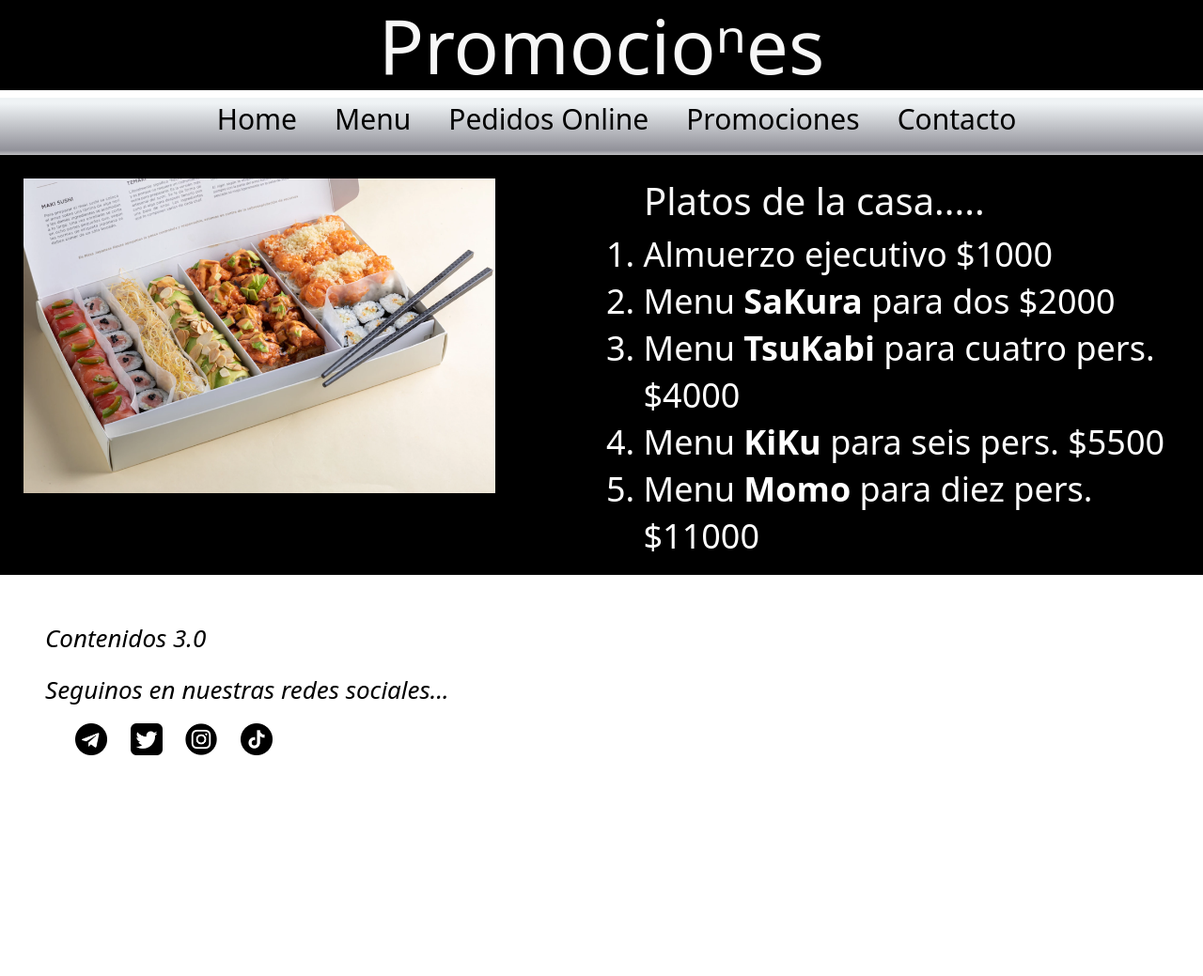
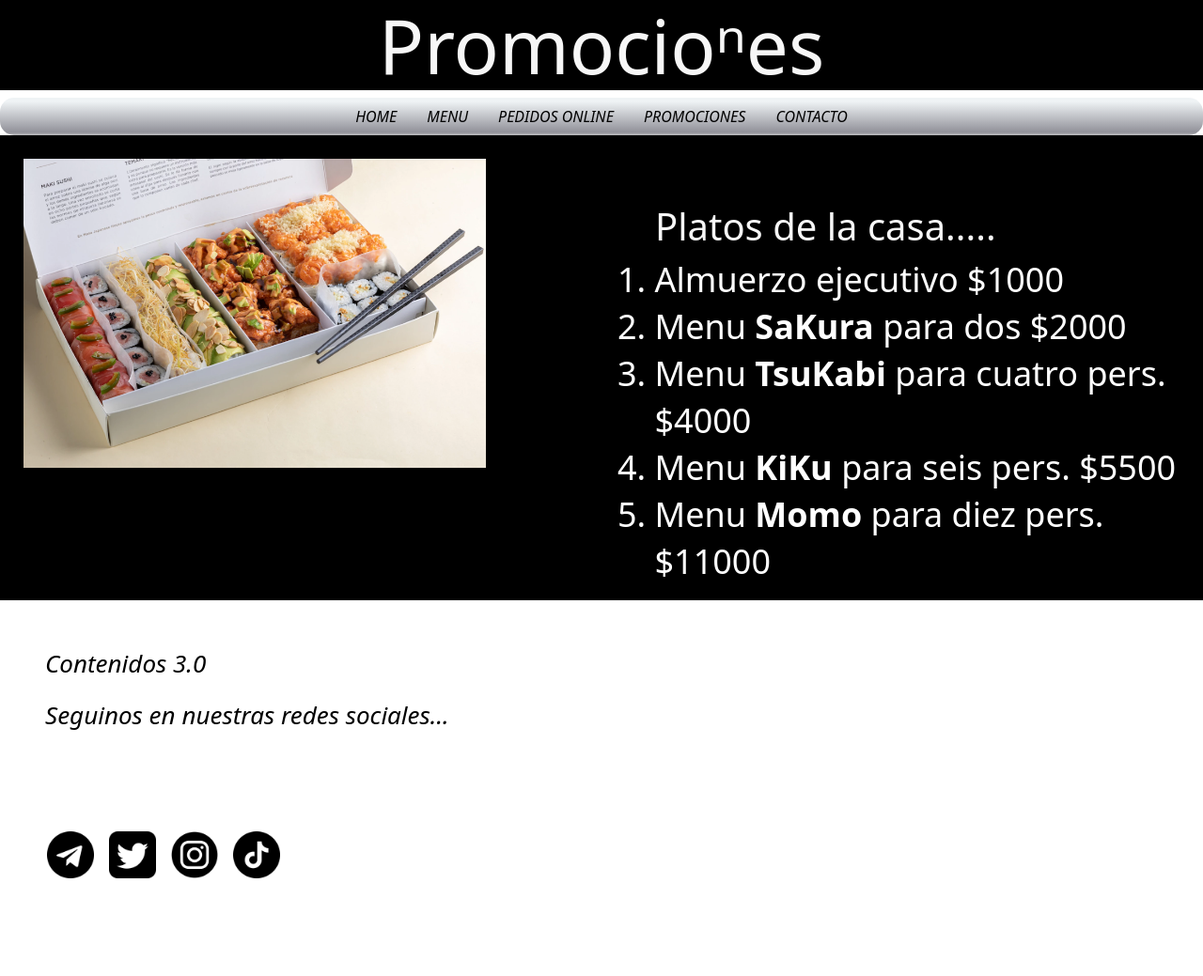
Before and after one commit to Karael2022/Proyecto.Saucedo, a plain HTML site: page Promociones.html in a window 1280 px wide. Shown: the whole page at 94% size. Before the commit the page ends 1012 px from the top, so only its background shows below. Drawn offline with nearby package versions, Linux system fonts and the light colour scheme.

Commit message:
Bs finalizado 5html

```diff
--- a/Estilos/estilos.css
+++ b/Estilos/estilos.css
@@ -17,8 +17,11 @@ title {color: red;}
 ol { color: white;}
 
 .menu {
-    display: flex;
-    justify-content: center;
+/*    display: flex;
+    justify-content: center;*/
+    font-style: italic;
+    border-radius: 15px;
+
     background: linear-gradient(0deg, rgb(191, 191, 194) 0%, rgb(145, 145, 153) 8%, rgba(239,243,245,1) 90%);
 }
 
@@ -43,19 +46,19 @@ ol { color: white;}
 
 
 
-ul {list-style-type: none;
+/*ul {list-style-type: none;
     display: flex;
     justify-content: space-around;
 }
 
 ul li {
     display: inline-block;
-    font-size: 30px;
+    font-size: auto;
 
 }
 ul li a {text-decoration: none; color: black; padding-inline: 20px;}
 
-ul li img {
+/*ul li img {
 
     display: flex;
     justify-content: space-around;
@@ -89,6 +92,8 @@ transform: translatex(25px);
     justify-content: right ;
     width: 250px;
     gap: 1rem;
+    text-decoration: none;
+
 }
 
 .pedidos {font-size: 50px; margin-top: 35px; padding-top: 20px;}
@@ -138,9 +143,9 @@ padding-left: 25px;
     padding-top: 3rem;
     padding-left: 3rem;
     background-color:white;
-    border-radius: 12px;
+    border-radius: 15px;
     border-color: black;
-    border-color: black;
+
 
 }
 .disfrute {
--- a/Promociones.html
+++ b/Promociones.html
@@ -18,8 +18,25 @@
 
         </div>
 
+        <ul class="nav justify-content-center menu">
+            <li class="nav-item text-black">
+              <a class="nav-link active text-black" aria-current="page" href="index.html">HOME</a>
+            </li>
+            <li class="nav-item text-black">
+              <a class="nav-link text-black" href="Menu.html">MENU</a>
+            </li>
+            <li class="nav-item text-black">
+                <a class="nav-link text-black" href="Pedi Online.html">PEDIDOS ONLINE</a>
+              </li>
+            <li class="nav-item text-black">
+              <a class="nav-link text-black" href="Promociones.html">PROMOCIONES</a>
+            </li>
+            <li class="nav-item text-black">
+              <a class="nav-link text-black" href="Contacto.html">CONTACTO</a>
+            </li>
+          </ul>
 
-        <nav class="menu" >
+        <!--<nav class="menu" >
             <ul>
                 <li><a href="index.html">Home</a></li>
                 <li><a href="Menu.html">Menu</a></li>
@@ -27,16 +44,18 @@
                 <li><a href="Promociones.html">Promociones</a></li>
                 <li><a href="Contacto.html">Contacto</a></li>
 
-            </ul>
+            </ul>-->
 
         </nav>
 
 
-        <div class="promociones">
+        <div class="row promociones">
+            <div class="col-md-6">
 
-            <div class="cajasushi"><img src="Imagenes/cajas1.jpg" alt="" srcset="" width="80%"></div>
+            <div class="cajasushi"><img src="Imagenes/cajas1.jpg" alt="" srcset="" width="80%"></div></div>
 
-                <ol class="listadodepromos">
+            <div class="col-md-6">
+                <ol class="listadodepromos mt-5">
 
                     <h1 class="animate__animated animate__pulse">Platos de la casa.....</h1>
                     <li>Almuerzo ejecutivo $1000</li>
@@ -46,23 +65,30 @@
                     <li>Menu <strong>Momo</strong>  para diez pers. $11000</li>
 
                 </ol>
-
+            </div>
         </div>
 
 
 
 </body>
 
-<footer class="footer1">
-    <p>Contenidos 3.0 </p>
-    <p>Seguinos en nuestras redes sociales...</p>
-    <ul class="redes1">
-        <li><img src="Imagenes/telegrama.png" alt="Telegram" srcset=""  width="50px"></li>
-        <li><img src="Imagenes/signo-de-twitter.png" alt="Twitter" srcset="" width="50px"></li>
-        <li><img src="Imagenes/instagram.png" alt="instagram" srcset=""width="50px"></li>
-        <li><img src="Imagenes/tik-tok.png" alt="Tic Tok" srcset="" width="50px"></li>
+<footer class="footer1 row">
+    <div class="col-md-6 bg-white">
+        <p>Contenidos 3.0 </p>
+        <p>Seguinos en nuestras redes sociales...</p>
+    </div>
+    <div class="col-md-0 bg-white">
+        <ul class="redes1">
+            <p><img src="Imagenes/telegrama.png" alt="Telegram" srcset=""  width="50px"></p>
+            <p><img src="Imagenes/signo-de-twitter.png" alt="Twitter" srcset="" width="50px"></p>
+            <p><img src="Imagenes/instagram.png" alt="instagram" srcset=""width="50px"></p>
+            <p><img src="Imagenes/tik-tok.png" alt="Tic Tok" srcset="" width="50px"></p>
 
-    </ul>
+        </ul>
+    </div>
+
+
+
 
 
 </footer>
```
Also changed, not shown: Contacto.html (+39 -9 lines), Menu.html (+36 -11 lines), Pedi Online.html (+38 -11 lines), index.html (+33 -10 lines).
